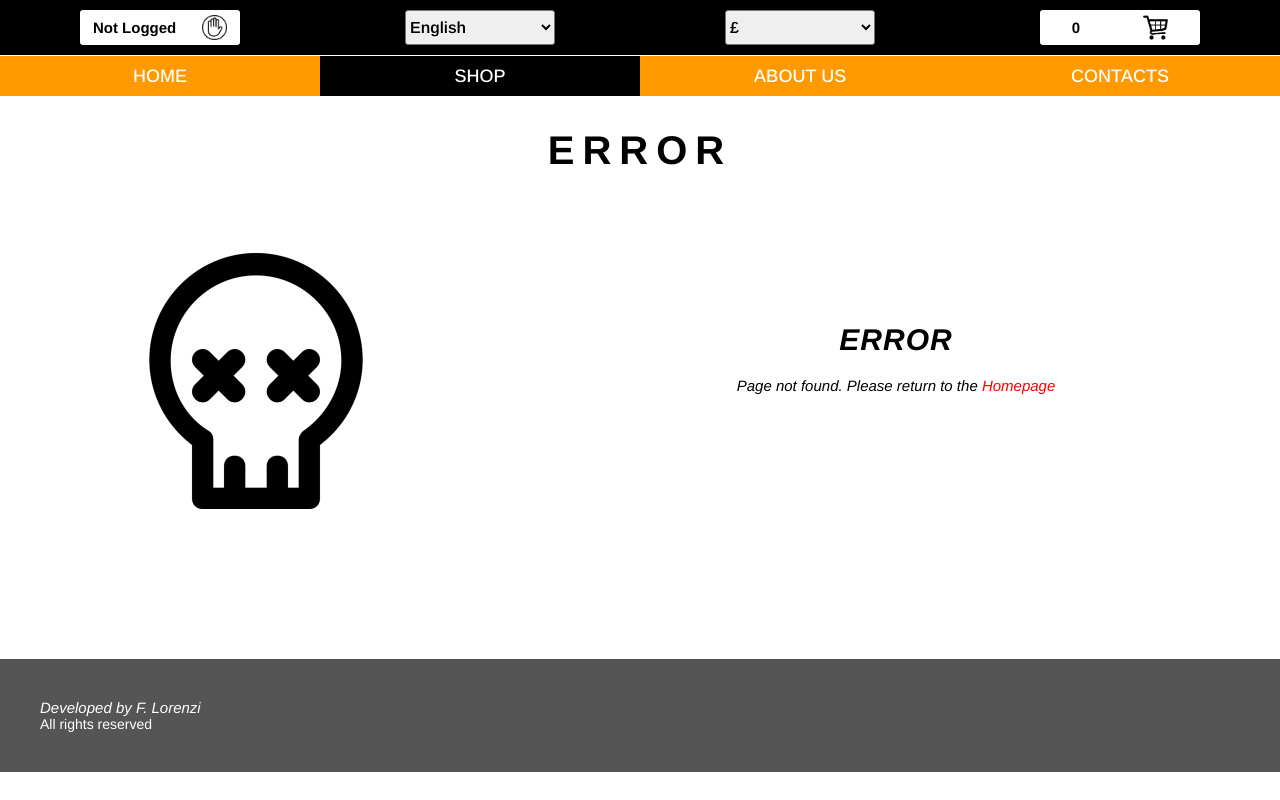
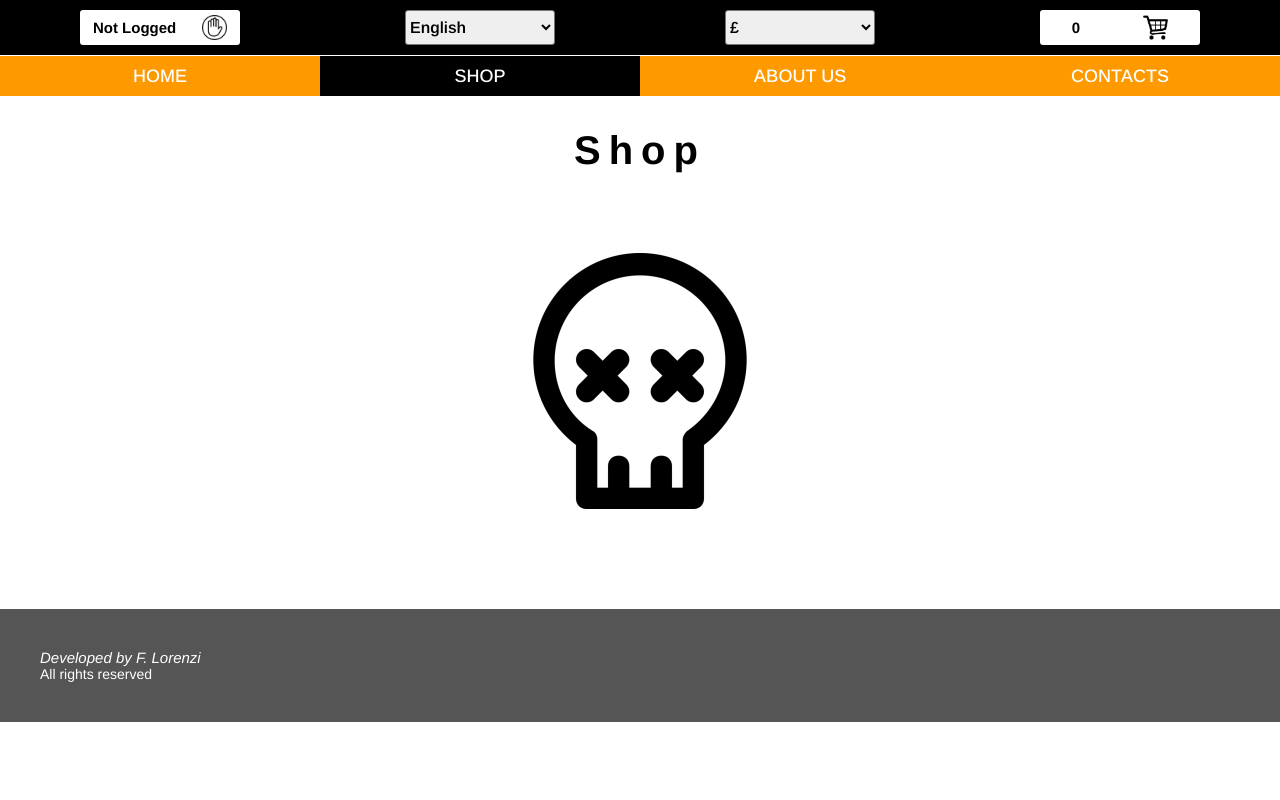
Before and after one commit to fabiolorenzi/tha-shirt, a React (Create React App) app in the folder client/: page /shop in a window 1280 px wide. Before the commit this address had no page. Built offline with nearby package versions, Linux system fonts and the light colour scheme; a web font is replaced by a local one.

Commit message:
created Shop component

```diff
--- a/client/src/App.js
+++ b/client/src/App.js
@@ -9,6 +9,7 @@ import Account from "./components/Account/Account.jsx";
 import AboutUs from "./components/AboutUs/AboutUs.jsx";
 import Contacts from "./components/Contacts/Contacts.jsx";
 import ManagmentArea from "./components/ManagmentArea/ManagmentArea.jsx";
+import Shop from "./components/Shop/Shop.jsx";
 import Error from "./components/Error/Error.jsx";
 import Footer from "./components/Footer/Footer.jsx";
 
@@ -20,6 +21,7 @@ function App() {
             <Switch>
                 <Route exact path="/" component={Home} />
                 <Route path="/login" component={LoginArea} />
+                <Route exact path="/shop" component={Shop} />
                 <Route path="/account" component={Account} />
                 <Route path="/aboutus" component={AboutUs} />
                 <Route path="/contacts" component={Contacts} />
--- /dev/null
+++ b/client/src/components/Shop/Shop.jsx
@@ -0,0 +1,28 @@
+import React from "react";
+import { useSelector } from "react-redux";
+import { Helmet } from "react-helmet";
+import "./stylesheets/Shop.css";
+
+import Logo from "../../img/tha-shirt-logo.png";
+
+function Shop() {
+    const burgerState = useSelector(state => state.burgerButtonState);
+
+    const openBurger = burgerState ? "openShop" : "closedShop";
+
+    return(
+        <div className="shopContainer" id={openBurger} data-testid="shopContainer">
+            <Helmet htmlAttributes={{lang: localStorage.getItem("lang") || "en"}}>
+                <title>THA SHIRT | SHOP</title>
+            </Helmet>
+            <div className="shopBody" data-testid="shopBody">
+                <h1 data-testid="shopTitle">Shop</h1>
+                <div className="shopLogo" data-testid="shopLogo">
+                    <img src={Logo} alt="logo of tha shirt" />
+                </div>
+            </div>
+        </div>
+    );
+};
+
+export default Shop;
--- /dev/null
+++ b/client/src/components/Shop/stylesheets/Shop.css
@@ -0,0 +1,56 @@
+.shopContainer {
+  display: block;
+  width: 100%;
+  padding-top: 100px;
+  background-color: #ffffff;
+  z-index: 1;
+  padding-bottom: 100px;
+  -webkit-filter: birghtness(100%);
+          filter: birghtness(100%);
+  -webkit-transition-duration: 0.5s;
+          transition-duration: 0.5s;
+}
+
+#openShop {
+  -webkit-filter: brightness(50%);
+          filter: brightness(50%);
+  -webkit-transition-duration: 0.5s;
+          transition-duration: 0.5s;
+}
+
+.shopBody {
+  display: block;
+  width: 100%;
+}
+
+.shopBody h1 {
+  font-size: 40px;
+  letter-spacing: 0.2em;
+  text-align: center;
+  margin-bottom: 80px;
+}
+
+.shopBody .shopLogo {
+  display: block;
+  width: 100%;
+}
+
+.shopBody .shopLogo img {
+  display: block;
+  margin: auto;
+  width: 20%;
+}
+
+@media only screen and (max-width: 650px) {
+  .shopBody h1 {
+    font-size: 30px;
+  }
+  .shopBody .shopLogo {
+    width: 80%;
+    margin: auto;
+  }
+  .shopBody .shopLogo img {
+    width: 60%;
+  }
+}
+/*# sourceMappingURL=Shop.css.map */
--- /dev/null
+++ b/client/src/components/Shop/stylesheets/Shop.scss
@@ -0,0 +1,51 @@
+@import "../../shared/stylesheets/var.scss";
+@import "../../shared/stylesheets/openHiddenMenu.scss";
+
+.shopContainer {
+    display: block;
+    width: 100%;
+    padding-top: 100px;
+    background-color: $color2;
+    z-index: 1;
+    padding-bottom: 100px;
+    @include closedHiddenMenuEffect;
+}
+
+#openShop {
+    @include openHiddenMenuEffect;
+}
+
+.shopBody {
+    display: block;
+    width: 100%;
+    h1 {
+        font-size: 40px;
+        letter-spacing: 0.2em;
+        text-align: center;
+        margin-bottom: 80px;
+    }
+    .shopLogo {
+        display: block;
+        width: 100%;
+        img {
+            display: block;
+            margin: auto;
+            width: 20%;
+        }
+    }
+}
+
+@media only screen and (max-width: 650px) {
+    .shopBody {
+        h1 {
+            font-size: 30px;
+        }
+        .shopLogo {
+            width: 80%;
+            margin: auto;
+            img {
+                width: 60%;
+            }
+        }
+    }
+}
```
Also changed, not shown: 1 other file (tests, documents, lock files or other folders).
